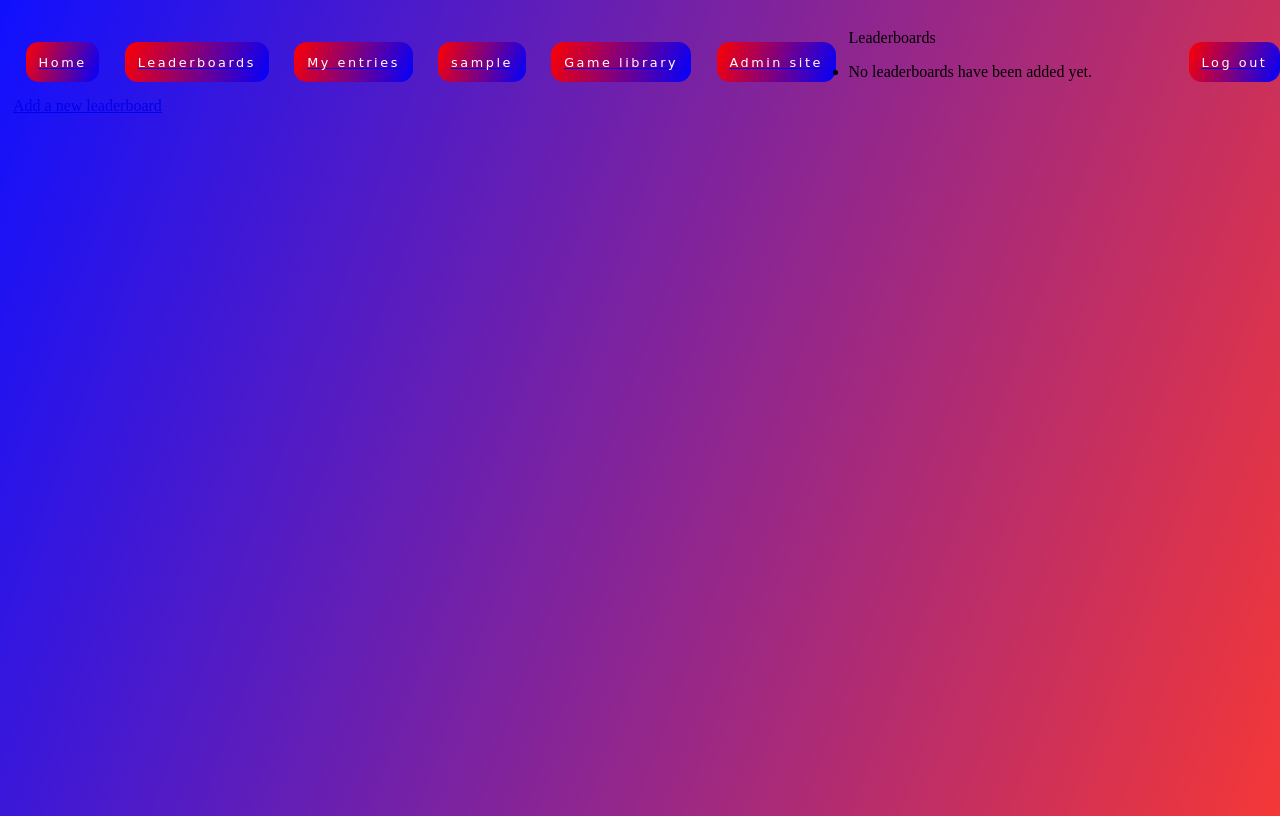
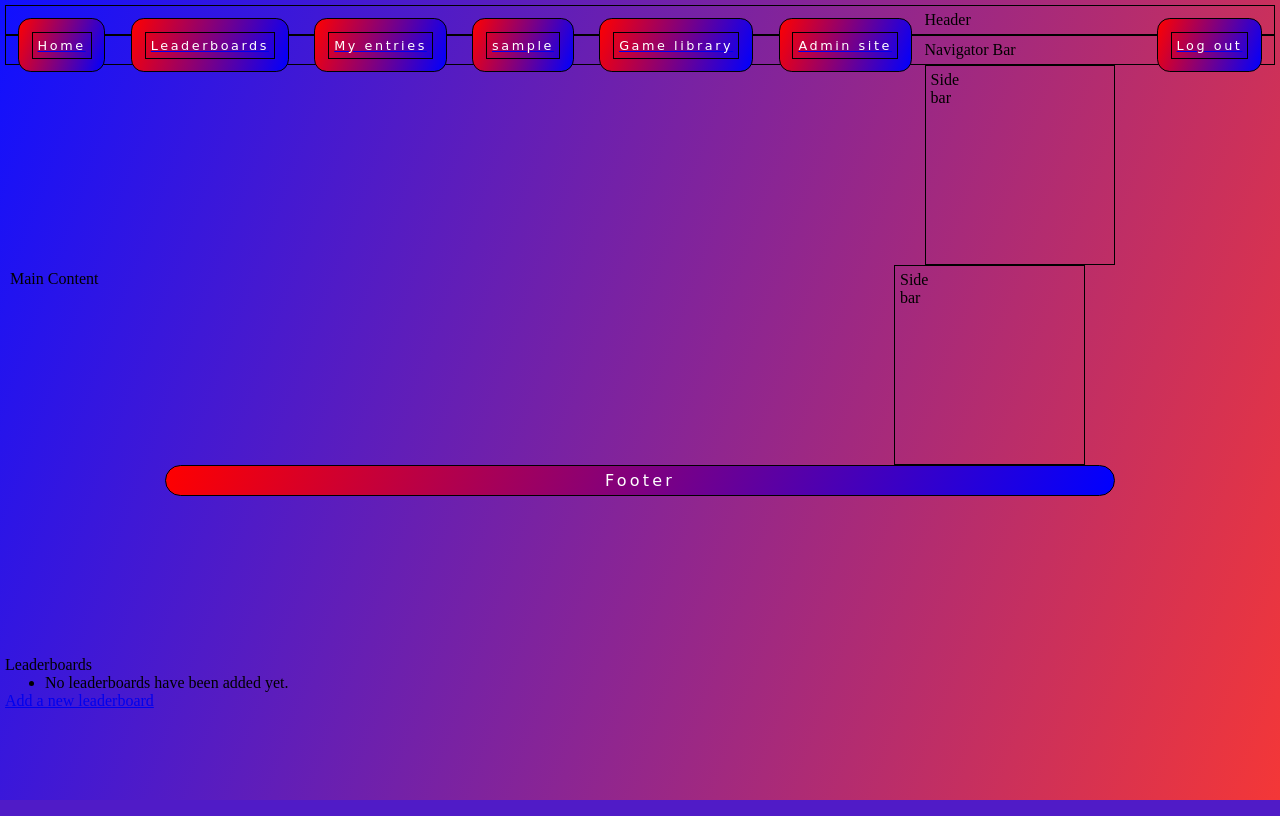
Before and after one commit to PurpJell/game-site, a Django app: page /leaderboards/ in a window 1280 px wide. Run offline with Django 4.2, Linux system fonts and the light colour scheme; the visitor is signed in with stand-in values (Sample User, id 1); data that the repository does not hold is empty.

Commit message:
Update leaderboards.html

```diff
--- a/darbiniai_app/templates/darbiniai_app/leaderboards.html
+++ b/darbiniai_app/templates/darbiniai_app/leaderboards.html
@@ -1,6 +1,44 @@
+<!DOCTYPE html>
+<html>
+    <head>
+        <style>
+
+* {
+    margin: 0px ;
+    box-sizing: border-box;
+            }
+div {
+     padding:  5px;
+     border: 1px solid black;
+            }
+div.column {
+     float: left;
+     height: 200px;
+            }
+div.side {
+    width: 15%;
+            }
+div.main {
+    width: 70%;
+            }
+div.footer {
+    clear: both;
+            }
+
+        </style>
+    </head>
+
+    <body>
 {% extends "darbiniai_app/base.html" %}
 
 {% block content %}
+
+        <div>Header</div>
+        <div>Navigator Bar</div>
+        <div class="column side">Side<br>bar</div>
+        <div class="column main">Main Content</div>
+        <div class="column side">Side<br>bar</div>
+        <div class="footer">Footer</div>
 
     <p>Leaderboards</p>
 
@@ -26,3 +64,6 @@
     {% endif %}
 
 {% endblock content %}
+
+    </body>
+</html>
```
